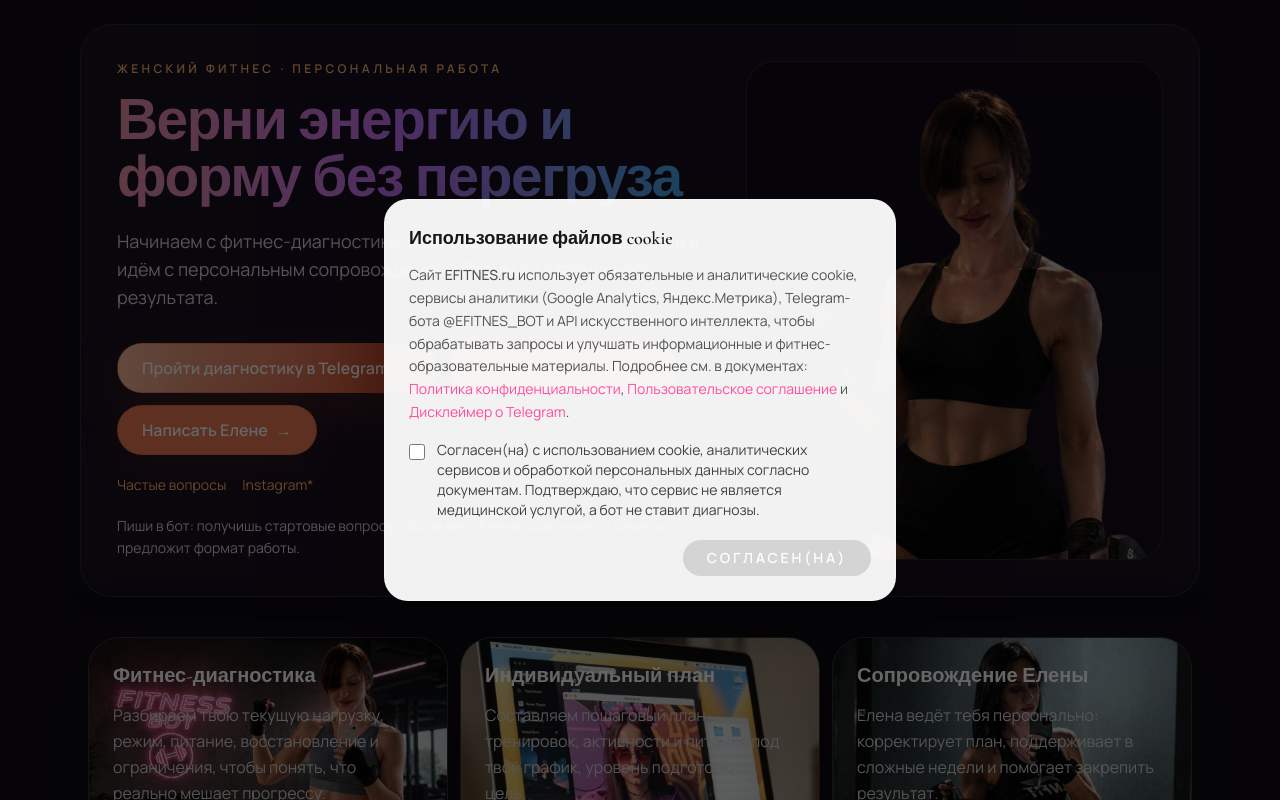
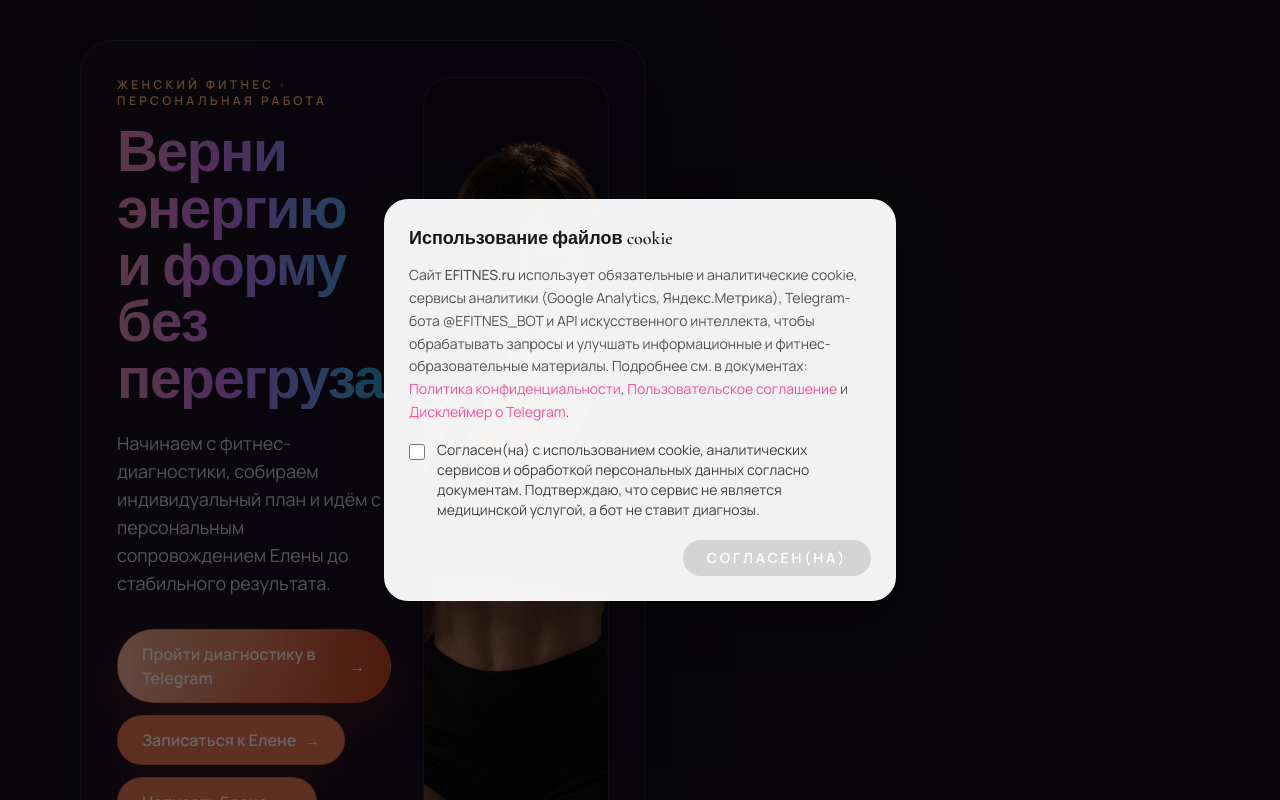
Before and after one commit to DEOZMSK/E, a Next.js app: page / in a window 1280 px wide. Shown: the top 800 px of the page. Built offline with nearby package versions, Linux system fonts and the light colour scheme; no server answers.

Commit message:
Remove forced hero heights and negative section spacing

```diff
--- a/app/page.tsx
+++ b/app/page.tsx
@@ -34,7 +34,7 @@ export default function HomePage() {
 
   return (
     <main className="min-h-screen overflow-hidden bg-background text-neutral-100">
-      <section className="relative mx-auto min-h-[100svh] overflow-hidden max-w-6xl px-0 pt-0 sm:min-h-[92vh] sm:px-6 sm:pt-8 lg:min-h-0 lg:px-4 lg:py-6">
+      <section className="relative mx-auto overflow-hidden max-w-6xl px-0 pt-0 sm:px-6 sm:pt-8 lg:grid lg:grid-cols-[1.04fr_0.96fr] lg:items-start lg:gap-8 lg:px-4 lg:pb-8 lg:pt-10">
         <div className="pointer-events-none absolute inset-0 -z-10">
           <div className="absolute left-[-10%] top-[-12%] h-72 w-72 rounded-full bg-accent/20 blur-3xl" />
           <div className="absolute bottom-[-18%] right-[-8%] h-96 w-96 rounded-full bg-[#ff9f5a]/20 blur-3xl" />
@@ -92,7 +92,7 @@ export default function HomePage() {
         </div>
       </section>
 
-      <section className="relative z-20 mx-auto mt-2 grid max-w-6xl gap-3 px-4 pb-6 sm:mt-3 sm:px-6 md:grid-cols-3 lg:mt-4">
+      <section className="relative z-20 mx-auto mt-4 grid max-w-6xl gap-4 px-4 pb-8 sm:mt-6 sm:px-6 md:grid-cols-3 lg:mt-0">
         {features.map((feature, idx) => (
           <article
             key={feature.title}
@@ -110,7 +110,7 @@ export default function HomePage() {
         ))}
       </section>
 
-      <section className="mx-auto max-w-6xl px-4 pb-8 sm:px-6">
+      <section className="mx-auto mt-4 max-w-6xl px-4 pb-10 sm:px-6">
         <div className="relative overflow-hidden rounded-[2rem] border border-outline/70 bg-surface/85 p-6 shadow-[0_24px_80px_rgba(0,0,0,0.28)] sm:p-8">
           <div className="pointer-events-none absolute inset-0">
             <Image src="/stat.png" alt="Статистика прогресса" fill sizes="(min-width: 768px) 70vw, 100vw" className="object-cover object-center opacity-26" />
```
